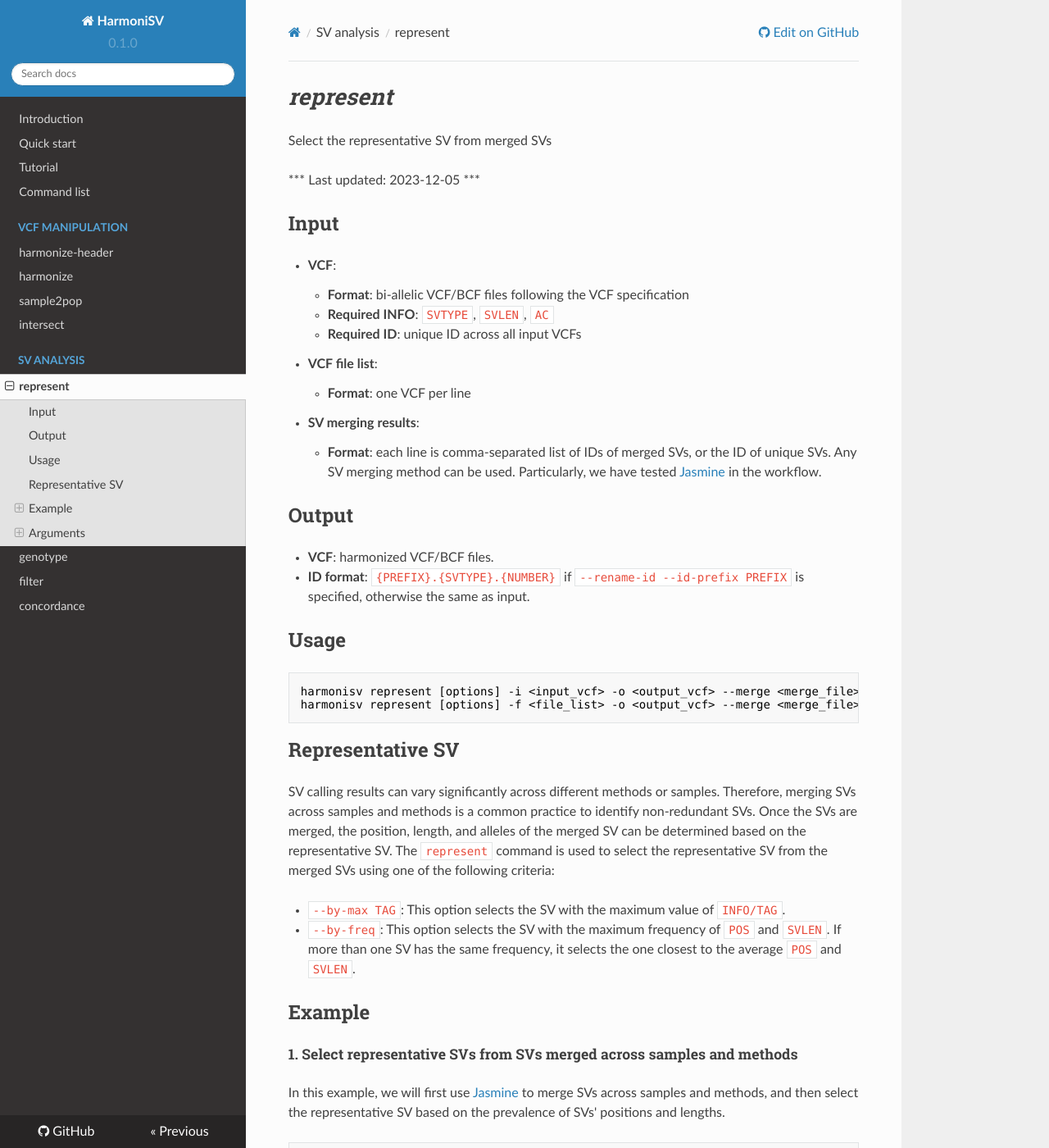
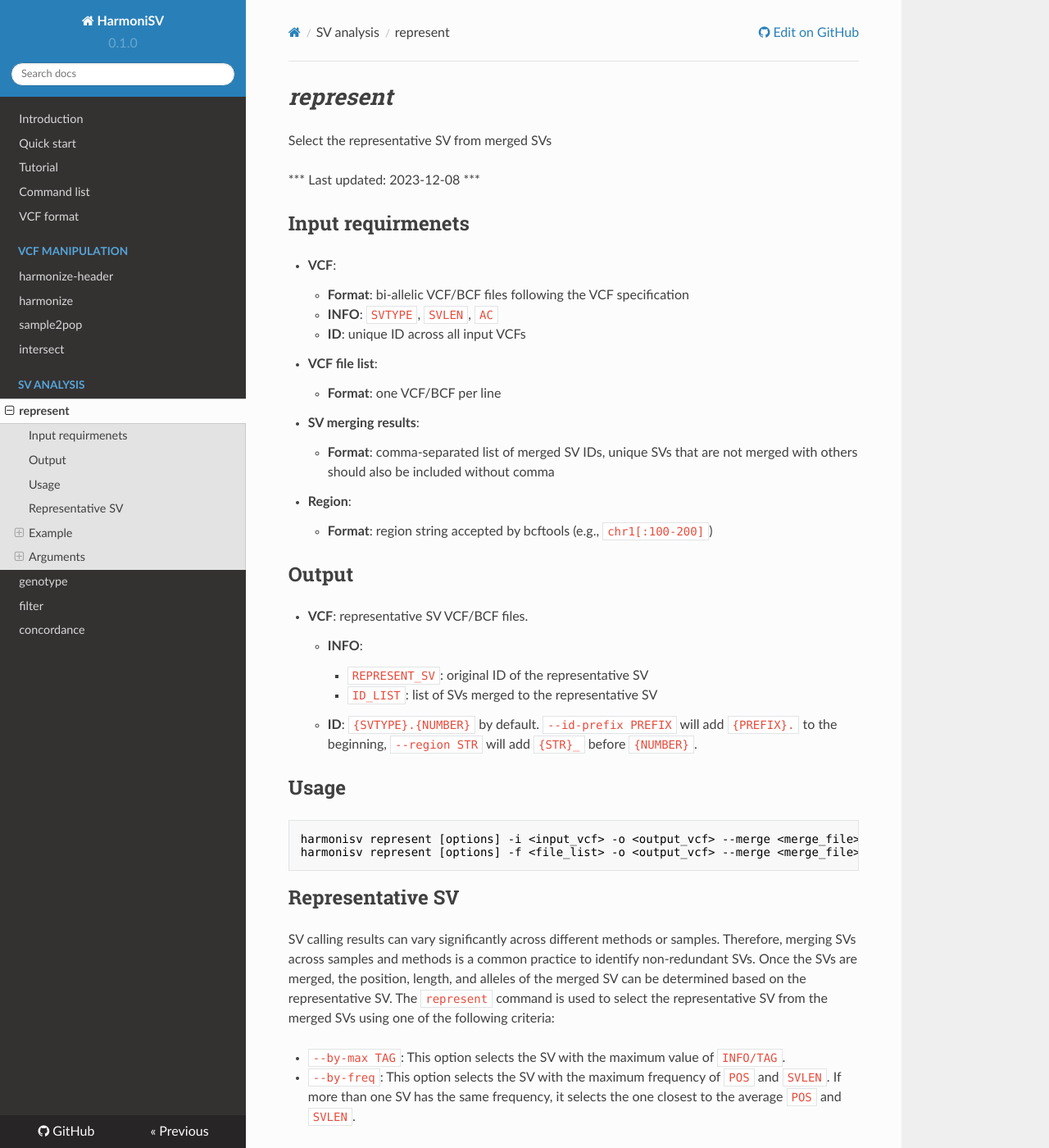
Before and after one commit to Han-Cao/HarmoniSV, an MkDocs documentation site: the page built from docs/SV_analysis/represent.md, in a window 1280 px wide and 1400 px high. Shown: the whole window at 82% size. Built offline with MkDocs 1.6.1, drawn with Linux system fonts in a browser that asks for light colours; nearby versions of some CDN libraries.

Commit message:
[UPD]: update doc

```diff
--- a/docs/SV_analysis/represent.md
+++ b/docs/SV_analysis/represent.md
@@ -2,21 +2,26 @@
 
 Select the representative SV from merged SVs
 
-*** Last updated: 2023-12-05 ***
+*** Last updated: 2023-12-08 ***
 
-## Input
+## Input requirmenets
 - **VCF**:
     - **Format**: bi-allelic VCF/BCF files following the VCF specification
-    - **Required INFO**: `SVTYPE`, `SVLEN`, `AC`
-    - **Required ID**: unique ID across all input VCFs
+    - **INFO**: `SVTYPE`, `SVLEN`, `AC`
+    - **ID**: unique ID across all input VCFs
 - **VCF file list**:
-    - **Format**: one VCF per line
+    - **Format**: one VCF/BCF per line
 - **SV merging results**:
-    - **Format**: each line is comma-separated list of IDs of merged SVs, or the ID of unique SVs. Any SV merging method can be used. Particularly, we have tested [Jasmine] in the workflow.
+    - **Format**: comma-separated list of merged SV IDs, unique SVs that are not merged with others should also be included without comma
+- **Region**:
+    - **Format**: region string accepted by bcftools (e.g., `chr1[:100-200]`)
 
 ## Output
-- **VCF**: harmonized VCF/BCF files.
-- **ID format**: `{PREFIX}.{SVTYPE}.{NUMBER}` if `--rename-id --id-prefix PREFIX` is specified, otherwise the same as input.
+- **VCF**: representative SV VCF/BCF files.
+    - **INFO**:
+        - `REPRESENT_SV`: original ID of the representative SV
+        - `ID_LIST`: list of SVs merged to the representative SV
+    - **ID**: `{SVTYPE}.{NUMBER}` by default. `--id-prefix PREFIX` will add `{PREFIX}.` to the beginning, `--region STR` will add `{STR}_` before `{NUMBER}`.
 
 ## Usage
 
--- a/docs/VCF_manipulation/harmonize_header.md
+++ b/docs/VCF_manipulation/harmonize_header.md
@@ -2,10 +2,10 @@
 
 Harmonize VCF headers
 
-*** Last updated: 2023-12-05 ***
+*** Last updated: 2023-12-08 ***
 
-## Input
-- **VCF**: Any VCF/BCF files following the VCF specification.
+## Input requirmenets
+- **VCF**: VCF/BCF files following the VCF specification.
 
 
 ## Output
--- a/mkdocs.yml
+++ b/mkdocs.yml
@@ -20,6 +20,7 @@ nav:
     - 'Quick start': 'quick_start.md'
     - 'Tutorial': 'tutorial.md'
     - 'Command list': 'command_list.md'
+    - 'VCF format': 'vcf_format.md'
     - 'VCF manipulation':
         - 'harmonize-header': 'VCF_manipulation/harmonize_header.md'
         - 'harmonize': 'VCF_manipulation/harmonize.md'
```
Also changed, not shown: docs/VCF_manipulation/harmonize.md (+4 -4 lines), docs/index.md (+1 -0 lines), 3 other files.
